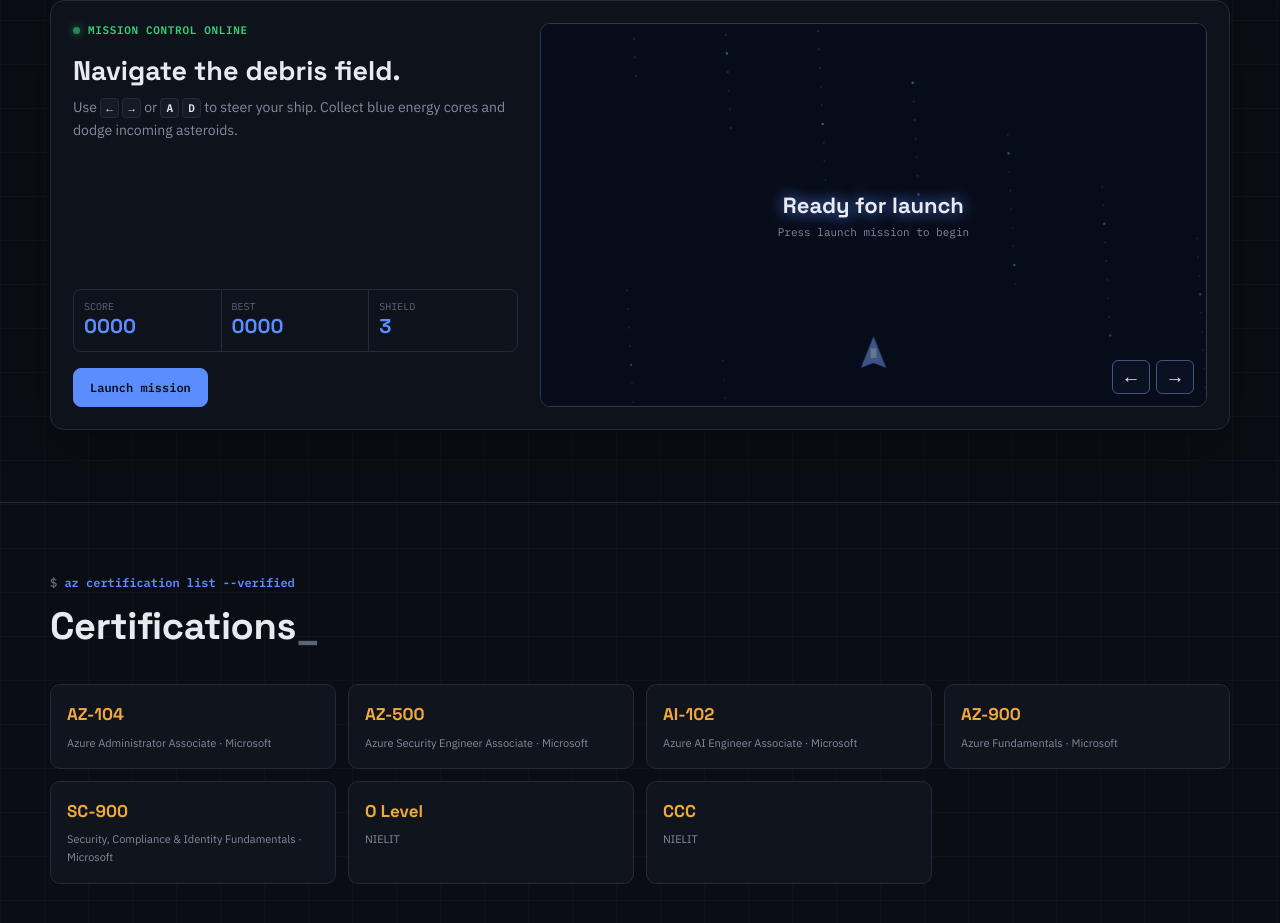
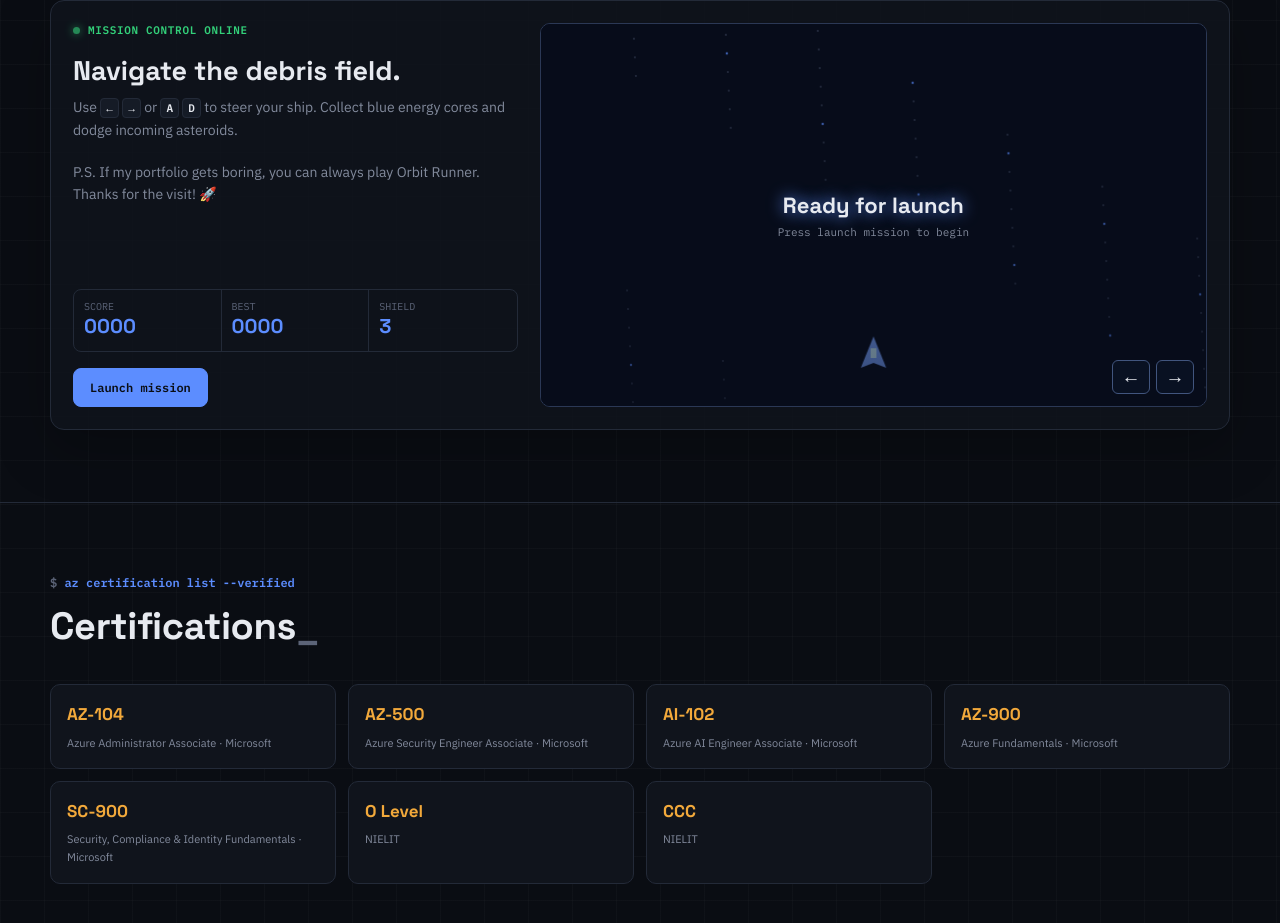
Before and after one commit to anchit-io/Portfolio, a plain HTML site: page index.html in a window 1280 px wide. Shown: the part 2884-3807 px from the top of the page. Drawn offline with Linux system fonts and the light colour scheme; no server answers.

Commit message:
Add note about playing Orbit Runner in index.html

```diff
--- a/index.html
+++ b/index.html
@@ -225,6 +225,7 @@
           <span class="game-kicker"><i class="dot pulse"></i> mission control online</span>
           <h3>Navigate the debris field.</h3>
           <p>Use <kbd>←</kbd> <kbd>→</kbd> or <kbd>A</kbd> <kbd>D</kbd> to steer your ship. Collect blue energy cores and dodge incoming asteroids.</p>
+          <p class="game-note">P.S. If my portfolio gets boring, you can always play Orbit Runner. Thanks for the visit! 🚀</p>
           <div class="game-stats" aria-live="polite">
             <div><span>score</span><strong id="game-score">0000</strong></div>
             <div><span>best</span><strong id="game-best">0000</strong></div>
```
